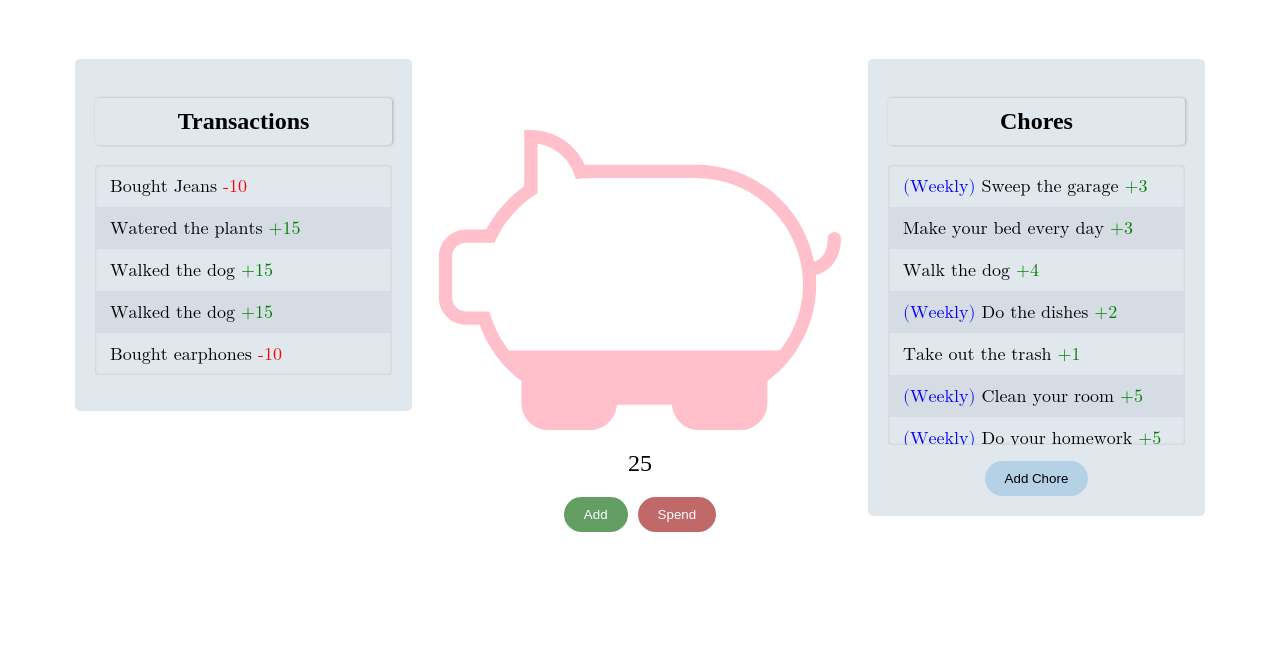
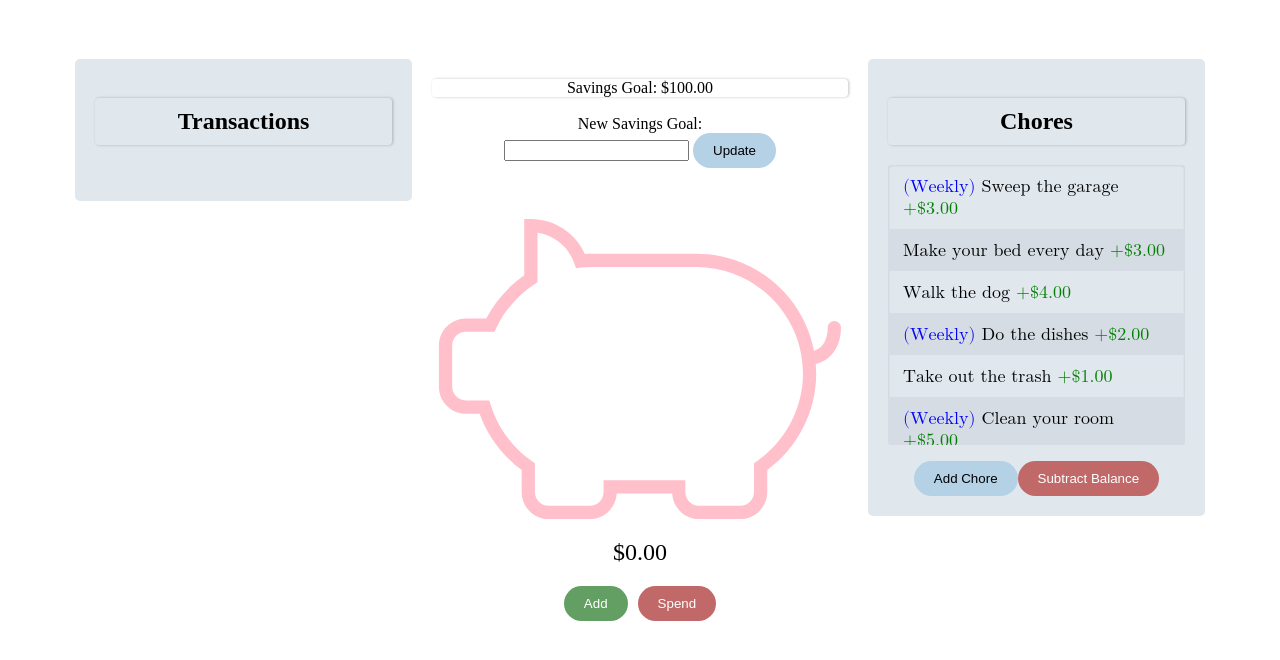
Before and after one commit to Lucag101/PiggyBankApp, a plain HTML site: page pages/index.html in a window 1280 px wide. Drawn offline with nearby package versions, Linux system fonts and the light colour scheme.

Commit message:
added cents fixed transations subtract savings goal update

```diff
--- a/js/scripts.js
+++ b/js/scripts.js
@@ -1,163 +1,223 @@
-$(document).ready(function() {
-      // Sample data
+$(document).ready(function () {
+    // Sample data
     const fillRect = document.getElementById("fillUp");
-    let earningsData = [
-        {"transaction": "Bought Jeans", "cost": -10},
-        {"transaction": "Watered the plants", "cost": 15},
-        {"transaction": "Walked the dog", "cost": 15},
-        {"transaction": "Walked the dog", "cost": 15},
-        {"transaction": "Bought earphones", "cost": -10},
-    ];
+    let earningsData = [];
+
+    var savingsGoal = 100.0;
 
     var GoalAmount = 100;
     let totalMoney = 0;
-    for(tran in earningsData){
-        totalMoney += earningsData[tran]['cost']
-
+    for (tran in earningsData) {
+        totalMoney += earningsData[tran]["cost"];
     }
 
-    let choresData =[
-        {'chore': 'Sweep the garage', 'points': 3, 'continual': true},
-        {'chore': 'Make your bed every day', 'points': 3 , 'continual': false},
-        {'chore': 'Walk the dog', 'points': 4, 'continual': false},
-        {'chore': 'Do the dishes', 'points': 2, 'continual': true},
-        {'chore': 'Take out the trash', 'points': 1, 'continual': false},
-        {'chore': 'Clean your room', 'points': 5, 'continual': true},
-        {'chore': 'Do your homework', 'points': 5, 'continual': true},
-        {'chore': 'Wash the car', 'points': 10, 'continual': false}
-    ]
+    let choresData = [
+        { chore: "Sweep the garage", points: 3.0, continual: true },
+        { chore: "Make your bed every day", points: 3.0, continual: false },
+        { chore: "Walk the dog", points: 4.0, continual: false },
+        { chore: "Do the dishes", points: 2.0, continual: true },
+        { chore: "Take out the trash", points: 1.0, continual: false },
+        { chore: "Clean your room", points: 5.0, continual: true },
+        { chore: "Do your homework", points: 5.0, continual: true },
+        { chore: "Wash the car", points: 10.0, continual: false },
+    ];
 
-//_____________________EVENT LISTENERS___________________________
+    //_____________________EVENT LISTENERS___________________________
 
     // Add event listeners for the buttons
-    $('#addMoneyButton').click(function() {
-        addDollar()
-        updateDisplay()
+    $("#addMoneyButton").click(function () {
+        addDollar();
+        updateDisplay();
     });
 
-    $('#subtractMoneyButton').click(function() {
-        substractDollar()
-        updateDisplay()
+    $("#subtractMoneyButton").click(function () {
+        substractDollar();
+        updateDisplay();
     });
 
-    $('#choreAdder').click(function() {
-        $("#parentToolModal").removeClass('invisible')
+    $("#choreAdder").click(function () {
+        $("#parentToolModal").removeClass("invisible");
     });
 
-    $('#cancelChore').click(function() {
-        hideModals()
+    $("#cancelChore").click(function () {
+        hideModals();
     });
 
-    $('#addChore').click(function() {
-        addNewChore()
-        populateData()
-        hideModals()
+    $("#addChore").click(function () {
+        addNewChore();
+        populateData();
+        hideModals();
     });
 
-
-
-//_____________________FUNCTIONS___________________________
+    //_____________________FUNCTIONS___________________________
 
     function hideModals() {
-        $("#parentToolModal").addClass('invisible')
-        $("#goalSetModal").addClass('invisible')
+        $("#parentToolModal").addClass("invisible");
+        $("#goalSetModal").addClass("invisible");
     }
 
     function addNewChore() {
-        chore = $('#choreName').val()
-        $('#choreName').val('') //clear the input
+        chore = $("#choreName").val();
+        $("#choreName").val(""); //clear the input
 
-        price = Number($('#newChorePrice').val())
-        $('#newChorePrice').val('') //clear the input
+        price = Number($("#newChorePrice").val());
+        $("#newChorePrice").val(""); //clear the input
 
-        continual = $('#newChoreReaccuring').is(':checked')
+        continual = $("#newChoreReaccuring").is(":checked");
 
-        choresData.push({'chore': chore, 'points': price, 'continual': continual})
-        updateDisplay()
+        choresData.push({ chore: chore, points: price, continual: continual });
+        updateDisplay();
     }
 
-    function populateData(){
-         // Populate earnings
-        $('#earningsList').empty();
-        for(count in earningsData) {
-            console.log(count)
-            console.log(earningsData[count])
-            var item = earningsData[count]
-            addLine =  $('<li>').html(item['transaction'])
-            if (item['cost'] < 0) {
-                addLine.append("<span style='color:red'> " + item['cost'] + "</span>")
+    function populateData() {
+        // Populate earnings
+        $("#earningsList").empty();
+        // Loop through earningsData in reverse order
+        for (var i = earningsData.length - 1; i >= 0; i--) {
+            var item = earningsData[i];
+            var formattedCost = item["cost"].toFixed(2); // Format to two decimal places
+            var addLine = $("<li>").html(item["transaction"]);
+
+            if (item["cost"] < 0) {
+                addLine.append(
+                    "<span style='color:red'> $" + formattedCost + "</span>"
+                );
             } else {
-                addLine.append("<span style='color:green'> +" + item['cost'] + "</span>")
+                addLine.append(
+                    "<span style='color:green'> +$" + formattedCost + "</span>"
+                );
             }
-            $('#earningsList').append(addLine);
+            $("#earningsList").append(addLine);
         }
         // Populate chores
-        $('#choresList').empty();
-        for(var i = 0; i < choresData.length; i++) {
+        $("#choresList").empty();
+        for (var i = 0; i < choresData.length; i++) {
+            (function (index) {
+                var chore = choresData[index];
+                var formattedPoints = chore["points"].toFixed(2); // Format to two decimal places
 
-            (function(index){
-                var chore = choresData[index];
-                var addLine = $('<li>').html(chore['chore'] + "<span style='color:green'> +" + chore['points'] + "</span>");
+                var addLine = $("<li>").html(
+                    chore["chore"] +
+                        "<span style='color:green'> +$" +
+                        formattedPoints +
+                        "</span>"
+                );
 
-                if (!chore['continual']){
-                    addLine.click(function() {
-                        totalMoney += chore['points'];
-                        earningsData.push({'transaction': chore['chore'], 'cost': chore['points']});
+                if (!chore["continual"]) {
+                    addLine.click(function () {
+                        totalMoney += chore["points"];
+                        earningsData.push({
+                            transaction: chore["chore"],
+                            cost: chore["points"],
+                        });
                         choresData.splice(index, 1); // remove chore using the current index
-                        updateDisplay()
+                        updateDisplay();
                         populateData();
                     });
                 } else {
-                    addLine.prepend("<span style='color:blue'> (Weekly) </span>")
-                        .click(function() {
-                            totalMoney += chore['points'];
-                            earningsData.push({'transaction': chore['chore'], 'cost': chore['points']});
-                            updateDisplay()
+                    addLine
+                        .prepend("<span style='color:blue'> (Weekly) </span>")
+                        .click(function () {
+                            totalMoney += chore["points"];
+                            earningsData.push({
+                                transaction: chore["chore"],
+                                cost: chore["points"],
+                            });
+                            updateDisplay();
                             populateData();
                         });
                 }
 
-                $('#choresList').append(addLine);
+                $("#choresList").append(addLine);
             })(i);
 
-
-
             // $('#choresList').append(addLine);
-        };
+        }
         // updateDisplay()
         updateFillUp();
-    };
+    }
 
     function substractDollar() {
         totalMoney -= 1;
-        updateFillUp()
+        updateFillUp();
     }
 
     function addDollar() {
         totalMoney += 1;
-        updateFillUp()
+        updateFillUp();
     }
 
+    // Update the display function to include the savings goal
     function updateDisplay() {
-        console.log(totalMoney)
-        $('#totalMoney').text(totalMoney);
-        const percentage = Math.min((totalMoney / 100) * 100, 100);
-        $('#piggyContent').css({
-            width: percentage + '%',
-            height: percentage + '%'
+        var formattedTotal = totalMoney.toFixed(2);
+        $("#totalMoney").text("$" + formattedTotal);
+
+        // Display the savings goal
+        $("#savingsGoal").text("$" + savingsGoal);
+
+        const percentage = Math.min((totalMoney / savingsGoal) * 100, 100);
+        $("#piggyContent").css({
+            width: percentage + "%",
+            height: percentage + "%",
         });
     }
 
+    // Update the fill up function to use the savings goal
     function updateFillUp() {
-        if(GoalAmount > totalMoney){
-            let goalPercentage = totalMoney / GoalAmount;
-            let fillHeight = (65 - (goalPercentage * 65)) + 12;
+        if (savingsGoal > totalMoney) {
+            let goalPercentage = (totalMoney / savingsGoal) * 100;
+            let fillHeight = 65 - goalPercentage * 0.65 + 12; // Corrected calculation
             fillRect.setAttribute("y", fillHeight);
         }
-
     }
 
-    updateDisplay()
-    populateData()
+    $("#subtractBalanceButton").click(function () {
+        subtractBalance();
+        updateDisplay();
+    });
+
+    // Create a function to subtract balance
+    function subtractBalance() {
+        let balance = parseFloat(
+            prompt("Enter the amount to subtract from the bank:")
+        );
+        if (!isNaN(balance)) {
+            totalMoney -= balance;
+            // Display as a negative value in chores list
+            earningsData.push({
+                transaction: "Subtracted from bank",
+                cost: -balance,
+            });
+            updateDisplay();
+            populateData();
+        } else {
+            alert("Please enter a valid number.");
+        }
+    }
+
+    function updateSavingsGoalDisplay() {
+        $("#savingsGoalDisplay").text(
+            "Savings Goal: $" + savingsGoal.toFixed(2)
+        );
+    }
+
+    function updateSavingsGoal(newGoal) {
+        savingsGoal = newGoal;
+        updateSavingsGoalDisplay();
+        updateFillUp(); // Update the fill up progress based on the new goal
+    }
+
+    $("#updateSavingsGoalButton").click(function () {
+        var newGoal = parseFloat($("#newSavingsGoal").val());
+        if (!isNaN(newGoal)) {
+            updateSavingsGoal(newGoal);
+        } else {
+            alert("Please enter a valid number.");
+        }
+    });
+
+    updateSavingsGoalDisplay();
+    updateDisplay();
+    populateData();
     updateFillUp();
 });
--- a/pages/index.html
+++ b/pages/index.html
@@ -1,11 +1,10 @@
-
 <!DOCTYPE html>
 <html lang="en">
     <head>
-    <meta charset="UTF-8">
-    <meta name="viewport" content="width=device-width, initial-scale=1.0">
+        <meta charset="UTF-8" />
+        <meta name="viewport" content="width=device-width, initial-scale=1.0" />
         <title>Piggy Bank Money Tracker</title>
-    <link rel="stylesheet" href="../css/styles.css">
+        <link rel="stylesheet" href="../css/styles.css" />
         <script src="https://code.jquery.com/jquery-3.6.0.min.js"></script>
     </head>
     <body>
@@ -16,37 +15,79 @@
                         <h2>Transactions</h2>
                     </div>
 
-                <ul id="earningsList"  class="sideBarContents">
+                    <ul id="earningsList" class="sideBarContents">
                         <!-- Items will be added dynamically here -->
                     </ul>
                 </div>
 
                 <div class="center">
+                    <div class="sideBarHeading" id="savingsGoalDisplay"></div>
+                    <br />
+                    <div>
+                        <label for="newSavingsGoal">New Savings Goal:</label>
+                        <br />
+                        <input type="number" step="0.01" id="newSavingsGoal" />
+                        <button
+                            id="updateSavingsGoalButton"
+                            class="choreButton"
+                        >
+                            Update
+                        </button>
+                    </div>
 
                     <div class="piggy-bank-container">
                         <!-- <img src="../images/MrPiggy.svg" alt="Piggy Bank" class="piggy-bank-image" style="min-width:400px; padding:5px"> -->
-                    <svg xmlns="http://www.w3.org/2000/svg" xmlns:xlink="http://www.w3.org/1999/xlink" version="1.1" width="256" height="220" viewBox="0 0 90 80" xml:space="preserve" style="width: 100%;
-                    height: 100%;">
+                        <svg
+                            xmlns="http://www.w3.org/2000/svg"
+                            xmlns:xlink="http://www.w3.org/1999/xlink"
+                            version="1.1"
+                            width="256"
+                            height="220"
+                            viewBox="0 0 90 80"
+                            xml:space="preserve"
+                            style="width: 100%; height: 100%"
+                        >
                             <defs>
                                 <clipPath id="piggy-clip">
                                     <!-- Use the path that defines the main body of your piggy bank here -->
-                            <path d="M 67.453 78.569 h -9.198 c -3.219 0 -5.86 -2.527 -6.043 -5.701 H 39.819 c -0.184 3.175 -2.824 5.701 -6.044 5.701 h -9.198 c -3.338 0 -6.054 -2.716 -6.054 -6.055 v -4.893 c -4.315 -3.188 -7.612 -7.618 -9.405 -12.627 H 6.054 C 2.716 54.994 0 52.279 0 48.941 v -9.198 c 0 -3.338 2.716 -6.054 6.054 -6.054 h 4.537 c 2.011 -3.857 4.931 -7.176 8.513 -9.677 V 11.431 h 1.484 c 5.235 0 9.954 3.095 12.083 7.81 c 0.585 -0.039 1.166 -0.058 1.738 -0.058 h 23.21 c 14.801 0 26.843 12.041 26.843 26.842 c 0 8.506 -4.081 16.521 -10.956 21.596 v 4.893 C 73.507 75.853 70.791 78.569 67.453 78.569 z"/>
+                                    <path
+                                        d="M 67.453 78.569 h -9.198 c -3.219 0 -5.86 -2.527 -6.043 -5.701 H 39.819 c -0.184 3.175 -2.824 5.701 -6.044 5.701 h -9.198 c -3.338 0 -6.054 -2.716 -6.054 -6.055 v -4.893 c -4.315 -3.188 -7.612 -7.618 -9.405 -12.627 H 6.054 C 2.716 54.994 0 52.279 0 48.941 v -9.198 c 0 -3.338 2.716 -6.054 6.054 -6.054 h 4.537 c 2.011 -3.857 4.931 -7.176 8.513 -9.677 V 11.431 h 1.484 c 5.235 0 9.954 3.095 12.083 7.81 c 0.585 -0.039 1.166 -0.058 1.738 -0.058 h 23.21 c 14.801 0 26.843 12.041 26.843 26.842 c 0 8.506 -4.081 16.521 -10.956 21.596 v 4.893 C 73.507 75.853 70.791 78.569 67.453 78.569 z"
+                                    />
                                 </clipPath>
                             </defs>
-                        <rect id="fillUp" x="0" y="12" width="256" height="65" fill="pink" clip-path="url(#piggy-clip)" class="piggy-bank-fill"/>
+                            <rect
+                                id="fillUp"
+                                x="0"
+                                y="12"
+                                width="256"
+                                height="65"
+                                fill="pink"
+                                clip-path="url(#piggy-clip)"
+                                class="piggy-bank-fill"
+                            />
                             <!-- Your piggy bank paths -->
-                        <g> <!--style="stroke: none; stroke-width: 0; stroke-dasharray: none; stroke-linecap: butt; stroke-linejoin: miter; stroke-miterlimit: 10; fill: none; fill-rule: nonzero; opacity: 1;">  -->
-                          <path fill="#FFC0CB" d="M 82.735 44.022 c -0.819 0 -1.484 -0.664 -1.484 -1.484 s 0.664 -1.484 1.484 -1.484 c 3.169 0 4.298 -2.741 4.298 -5.305 c 0 -0.82 0.664 -1.484 1.484 -1.484 c 0.819 0 1.484 0.664 1.484 1.484 C 90 40.62 87.013 44.022 82.735 44.022 z"/>
-                          <path fill="#FFC0CB" d="M 67.453 78.569 h -9.198 c -3.219 0 -5.86 -2.527 -6.043 -5.701 H 39.819 c -0.184 3.175 -2.824 5.701 -6.044 5.701 h -9.198 c -3.338 0 -6.054 -2.716 -6.054 -6.055 v -4.893 c -4.315 -3.188 -7.612 -7.618 -9.405 -12.627 H 6.054 C 2.716 54.994 0 52.279 0 48.941 v -9.198 c 0 -3.338 2.716 -6.054 6.054 -6.054 h 4.537 c 2.011 -3.857 4.931 -7.176 8.513 -9.677 V 11.431 h 1.484 c 5.235 0 9.954 3.095 12.083 7.81 c 0.585 -0.039 1.166 -0.058 1.738 -0.058 h 23.21 c 14.801 0 26.843 12.041 26.843 26.842 c 0 8.506 -4.081 16.521 -10.956 21.596 v 4.893 C 73.507 75.853 70.791 78.569 67.453 78.569 z M 36.862 69.901 h 18.306 v 2.614 c 0 1.703 1.385 3.088 3.087 3.088 h 9.198 c 1.702 0 3.087 -1.385 3.087 -3.088 v -6.431 l 0.637 -0.442 c 6.461 -4.489 10.319 -11.823 10.319 -19.617 c 0 -13.165 -10.711 -23.875 -23.876 -23.875 H 34.41 c -0.834 0 -1.691 0.047 -2.548 0.139 l -1.171 0.126 l -0.388 -1.111 c -1.278 -3.656 -4.483 -6.25 -8.231 -6.798 v 11.095 l -0.671 0.439 c -3.7 2.422 -6.657 5.801 -8.554 9.771 l -0.403 0.844 h -6.39 c -1.702 0 -3.087 1.385 -3.087 3.087 v 9.198 c 0 1.702 1.385 3.087 3.087 3.087 h 5.224 l 0.325 1.042 c 1.574 5.056 4.859 9.521 9.251 12.572 l 0.637 0.442 v 6.431 c 0 1.703 1.385 3.088 3.087 3.088 h 9.198 c 1.702 0 3.087 -1.385 3.087 -3.088 V 69.901 z"/>
+                            <g>
+                                <!--style="stroke: none; stroke-width: 0; stroke-dasharray: none; stroke-linecap: butt; stroke-linejoin: miter; stroke-miterlimit: 10; fill: none; fill-rule: nonzero; opacity: 1;">  -->
+                                <path
+                                    fill="#FFC0CB"
+                                    d="M 82.735 44.022 c -0.819 0 -1.484 -0.664 -1.484 -1.484 s 0.664 -1.484 1.484 -1.484 c 3.169 0 4.298 -2.741 4.298 -5.305 c 0 -0.82 0.664 -1.484 1.484 -1.484 c 0.819 0 1.484 0.664 1.484 1.484 C 90 40.62 87.013 44.022 82.735 44.022 z"
+                                />
+                                <path
+                                    fill="#FFC0CB"
+                                    d="M 67.453 78.569 h -9.198 c -3.219 0 -5.86 -2.527 -6.043 -5.701 H 39.819 c -0.184 3.175 -2.824 5.701 -6.044 5.701 h -9.198 c -3.338 0 -6.054 -2.716 -6.054 -6.055 v -4.893 c -4.315 -3.188 -7.612 -7.618 -9.405 -12.627 H 6.054 C 2.716 54.994 0 52.279 0 48.941 v -9.198 c 0 -3.338 2.716 -6.054 6.054 -6.054 h 4.537 c 2.011 -3.857 4.931 -7.176 8.513 -9.677 V 11.431 h 1.484 c 5.235 0 9.954 3.095 12.083 7.81 c 0.585 -0.039 1.166 -0.058 1.738 -0.058 h 23.21 c 14.801 0 26.843 12.041 26.843 26.842 c 0 8.506 -4.081 16.521 -10.956 21.596 v 4.893 C 73.507 75.853 70.791 78.569 67.453 78.569 z M 36.862 69.901 h 18.306 v 2.614 c 0 1.703 1.385 3.088 3.087 3.088 h 9.198 c 1.702 0 3.087 -1.385 3.087 -3.088 v -6.431 l 0.637 -0.442 c 6.461 -4.489 10.319 -11.823 10.319 -19.617 c 0 -13.165 -10.711 -23.875 -23.876 -23.875 H 34.41 c -0.834 0 -1.691 0.047 -2.548 0.139 l -1.171 0.126 l -0.388 -1.111 c -1.278 -3.656 -4.483 -6.25 -8.231 -6.798 v 11.095 l -0.671 0.439 c -3.7 2.422 -6.657 5.801 -8.554 9.771 l -0.403 0.844 h -6.39 c -1.702 0 -3.087 1.385 -3.087 3.087 v 9.198 c 0 1.702 1.385 3.087 3.087 3.087 h 5.224 l 0.325 1.042 c 1.574 5.056 4.859 9.521 9.251 12.572 l 0.637 0.442 v 6.431 c 0 1.703 1.385 3.088 3.087 3.088 h 9.198 c 1.702 0 3.087 -1.385 3.087 -3.088 V 69.901 z"
+                                />
                             </g>
                         </svg>
                     </div>
 
-
                     <span id="totalMoney">0</span>
                     <div class="controls">
-                    <button id="addMoneyButton" class="addButton">Add</button>
-                    <button id="subtractMoneyButton" class="subtractButton">Spend</button>
+                        <button id="addMoneyButton" class="addButton">
+                            Add
+                        </button>
+                        <button id="subtractMoneyButton" class="subtractButton">
+                            Spend
+                        </button>
                     </div>
                 </div>
 
@@ -58,12 +99,19 @@
                         <!-- Items will be added dynamically here -->
                     </ul>
                     <div class="buttonContainer">
-                    <button  id="choreAdder" class="choreButton">Add Chore</button>
+                        <button id="choreAdder" class="choreButton">
+                            Add Chore
+                        </button>
+                        <button
+                            id="subtractBalanceButton"
+                            class="subtractButton"
+                        >
+                            Subtract Balance
+                        </button>
                     </div>
                 </div>
             </div>
         </div>
-
 
         <!--Modals here-->
 
@@ -74,21 +122,39 @@
         <div id="parentToolModal" class="modal invisible">
             <div class="centerContainer">
                 <label for="choreName">New Chore:</label>
-            <input type="text" id="choreName" name="choreName" placeholder="New Chore Here..." required>
-            <br>
+                <input
+                    type="text"
+                    id="choreName"
+                    name="choreName"
+                    placeholder="New Chore Here..."
+                    required
+                />
+                <br />
                 <label for="newChorePrice">Payout Amount:</label>
-            <input type="number" id="newChorePrice" name="newChorePrice" placeholder="Enter Chore Price Here" required>
-            <br>
+                <input
+                    type="number"
+                    id="newChorePrice"
+                    name="newChorePrice"
+                    placeholder="Enter Chore Price Here"
+                    required
+                />
+                <br />
                 <label for="newChoreReaccuring">Weekly</label>
-            <input type="checkbox" id="newChoreReaccuring" name="newChoreReaccuring" value="false">
-            <br>
+                <input
+                    type="checkbox"
+                    id="newChoreReaccuring"
+                    name="newChoreReaccuring"
+                    value="false"
+                />
+                <br />
 
                 <div>
                     <button id="addChore" class="choreButton">Add</button>
-                <button id="cancelChore" class="subtractButton">Cancel</button>
+                    <button id="cancelChore" class="subtractButton">
+                        Cancel
+                    </button>
                 </div>
             </div>
-
         </div>
 
         <script src="../js/scripts.js"></script>
```
Lines whose indentation alone changed are shown as unchanged.
